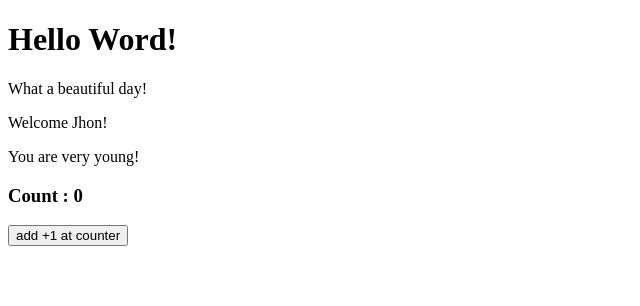
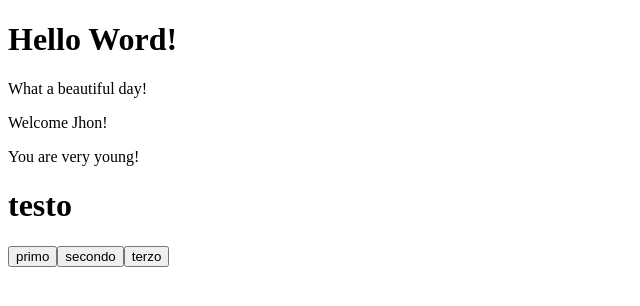
Before and after one commit to Yaricherchi7/React.js, a React (Create React App) app: page / in a window 1280 px wide. Shown: the top 306 px of the page, without its empty margins (0-640 px from the left). Built offline with nearby package versions, Linux system fonts and the light colour scheme.

Commit message:
es-25 svolto

```diff
--- a/src/ClickCounter.js
+++ b/src/ClickCounter.js
@@ -1,25 +1,21 @@
 import React from "react";
 
 export class ClickCounter extends React.Component {
-  constructor(props) {
-    super(props);
-    this.state = {
-      counter: this.props.click,
-    };
-  }
 
-  handleCounter = ()=> {
-    this.setState((state)=>{
-        return {
-            counter : state.counter + this.props.incrementBy,
-        }
-    })
+
+  handleCounter = (e)=> {
+    const titolo = document.querySelector("#h1")
+    titolo.textContent = e.target.textContent
+
   }
 
   render(){
     return <div>
-        <h3> Count : {this.state.counter}</h3>
-        <button onClick={this.handleCounter}> add +1 at counter</button>
+        <h1 id="h1">testo</h1>
+        <button  onClick={this.handleCounter}> primo</button>
+        <button  onClick={this.handleCounter}> secondo</button>
+        <button  onClick={this.handleCounter}> terzo</button>
+
     </div>
   }
 
```
